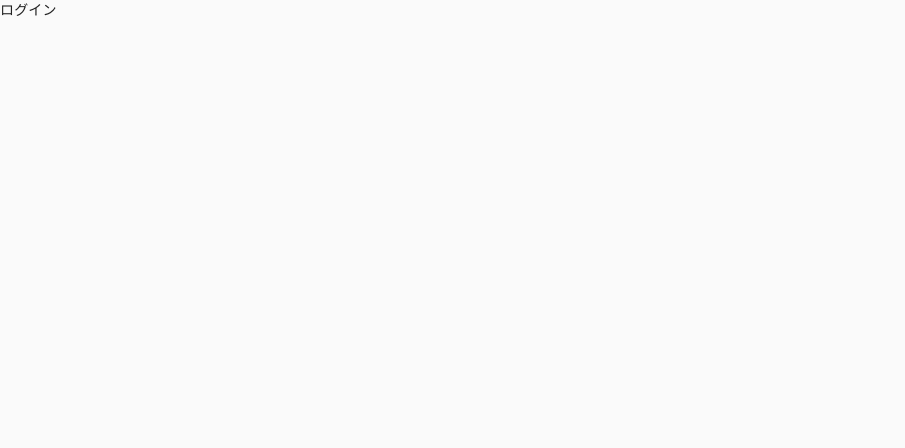
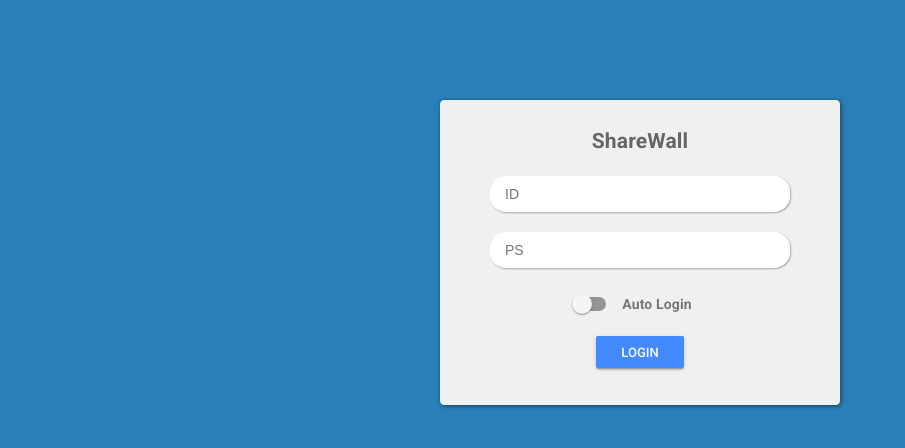
Before and after one commit to projectplaza/share-wall-front, a Vue app: page / in a window 1280 px wide. Shown: the top 448 px of the page, without its empty margins (0-905 px from the left). Built offline with nearby package versions, Linux system fonts and the light colour scheme.

Commit message:
モックを作成

```diff
--- a/src/views/Login.vue
+++ b/src/views/Login.vue
@@ -1,22 +1,89 @@
 <template>
   <div class="login">
-    <div>ログイン</div>
+    <div class="box">
+      <div class="title">ShareWall</div>
+      <div>
+        <input class="input-text" type="text" v-model="login.userId" placeholder="ID" />
+      </div>
+      <div>
+        <input class="input-text" type="password" v-model="login.password" placeholder="PS" />
+      </div>
+      <div>
+        <md-switch v-model="login.autoLogin" value="1" class="auto-check">Auto Login</md-switch>
+      </div>
+      <div>
+        <md-button class="md-dense md-raised md-primary">Login</md-button>
+      </div>
+    </div>
   </div>
 </template>
 
 <script>
 const loginApp = {
   name: 'Login',
-  // data: () => ({
-
-  // })
+  data: () => ({
+    login: {
+      userId: '',
+      password: '',
+      autoLogin: []
+    }
+  }),
+  methods: {}
 }
 
 export default loginApp
 </script>
 
 <style lang="scss" scoped>
+html, body {
+  background-color: #2980b9;
+  height: 100%;
+}
 .login {
+  position: fixed;
+  top: 0px;
+  left: 0px;
+  width: 100%;
+  height: 100%;
+  padding: 100px;
+  background-color: #2980b9;
 
+  .box {
+    width: 400px;
+    margin: auto;
+    padding: 30px 15px;
+    text-align: center;
+    border: 1px solid #eeeeee;
+    background-color: #f0f0f0;
+    border-radius: 4px;
+    box-shadow: 1px 1px 5px rgba(0,0,0,0.5);
+
+    .title {
+      margin-bottom: 15px;
+      font-size: 21px;
+      font-weight: 700;
+      color: #666666;
+    }
+
+    .input-text {
+      width: 300px;
+      margin: 10px 0px;
+      padding: 10px 15px;
+      box-shadow: 1px 1px 2px rgba(0,0,0,0.3);
+      border: 0px solid #dddddd;
+      border-radius: 16px;
+      background-color: #ffffff;
+      font-size: 14px;
+      color: #444444;
+    }
+    .input-text:focus {
+      box-shadow: 1px 1px 8px rgba(0,0,0,0.3);
+    }
+
+    .auto-check {
+      color: #777777;
+      font-weight: 700;
+    }
+  }
 }
 </style>
```
